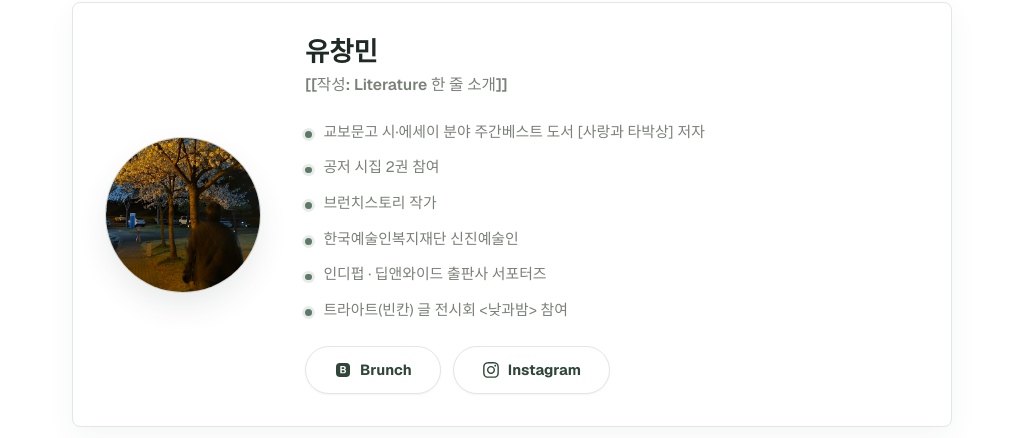
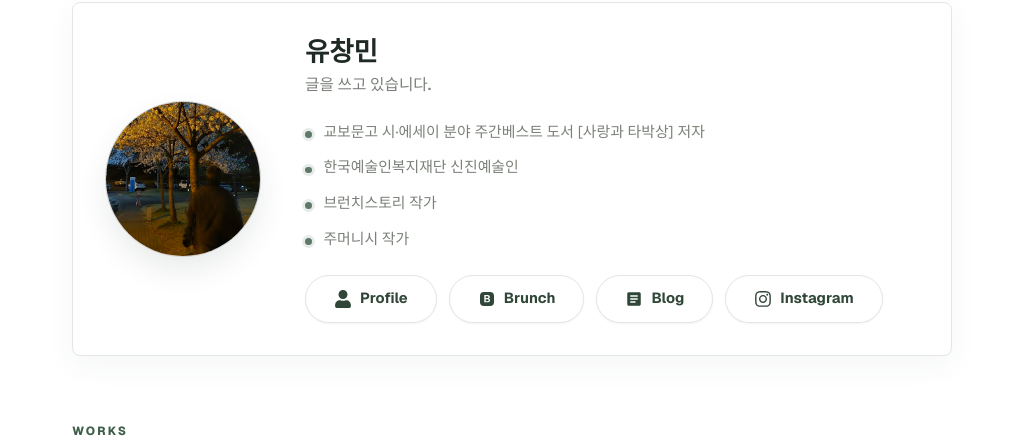
Before and after one commit to changchangdaero/first-deploy, a Next.js app: page /literature in a window 1280 px wide. Shown: the part 222-660 px from the top of the page, without its empty margins (128-1151 px from the left). Built offline with nearby package versions, Linux system fonts and the light colour scheme; no server answers.

Commit message:
feat : Literature About 정리 (한 줄 소개, 이력 4개, Profile·Brunch·Blog·Instagram 링크)
Co-Authored-By: Claude Opus 5.5 <noreply@anthropic.com>

```diff
--- a/src/components/LinkPills.tsx
+++ b/src/components/LinkPills.tsx
@@ -1,8 +1,9 @@
 // 링크 버튼 묶음: 프로필 링크를 기존 social-link-pill 디자인으로 그리고, 주소가 빈 링크는 숨깁니다.
 import Image from 'next/image';
 import type { IconType } from 'react-icons';
-import { FaGithub, FaInstagram } from 'react-icons/fa';
+import { FaGithub, FaInstagram, FaUser } from 'react-icons/fa';
 import { FiMail } from 'react-icons/fi';
+import { MdArticle } from 'react-icons/md';
 import { SiVelog } from 'react-icons/si';
 
 import type { LinkIcon, ProfileLink } from '@/data/links';
@@ -12,6 +13,8 @@ const ICONS: Record<Exclude<LinkIcon, 'brunch'>, IconType> = {
   mail: FiMail,
   velog: SiVelog,
   instagram: FaInstagram,
+  profile: FaUser,
+  blog: MdArticle,
 };
 
 function PillIcon({ icon }: { icon?: LinkIcon }) {
--- a/src/data/links.ts
+++ b/src/data/links.ts
@@ -4,10 +4,13 @@ export const links = {
   email: 'changchangdaero@naver.com',
   velog: '',
   brunch: 'https://brunch.co.kr/@changchangdaero',
+  blog: 'https://blog.naver.com/changchangdaero',
+  profile:
+    'https://search.naver.com/search.naver?where=nexearch&sm=tab_etc&mra=bjky&pkid=1&os=35402807&qvt=0&query=%EC%9C%A0%EC%B0%BD%EB%AF%BC',
   instagram: 'https://www.instagram.com/chang_y.u/',
 };
 
-export type LinkIcon = 'github' | 'mail' | 'velog' | 'brunch' | 'instagram';
+export type LinkIcon = 'github' | 'mail' | 'velog' | 'brunch' | 'instagram' | 'profile' | 'blog';
 
 export type ProfileLink = {
   label: string;
--- a/src/data/literature/profile.ts
+++ b/src/data/literature/profile.ts
@@ -1,23 +1,22 @@
 // Literature 프로필: "/literature" About 섹션의 사진, 소개, 이력, 링크를 관리합니다.
 import { links, type ProfileLink } from '@/data/links';
-import { todo } from '@/lib/todo';
 
 export const literatureProfile = {
   name: '유창민',
   // 사진 경로. 비워두면 사진 영역이 숨겨집니다.
   image: '/me.jpg',
-  headline: todo('Literature 한 줄 소개'),
+  headline: '글을 쓰고 있습니다.',
   summary: '',
   highlights: [
     '교보문고 시·에세이 분야 주간베스트 도서 [사랑과 타박상] 저자',
-    '공저 시집 2권 참여',
+    '한국예술인복지재단 신진예술인',
     '브런치스토리 작가',
-    '한국예술인복지재단 신진예술인',
-    '인디펍 · 딥앤와이드 출판사 서포터즈',
-    '트라아트(빈칸) 글 전시회 <낮과밤> 참여',
+    '주머니시 작가',
   ],
   links: [
+    { label: 'Profile', icon: 'profile', href: links.profile },
     { label: 'Brunch', icon: 'brunch', href: links.brunch },
+    { label: 'Blog', icon: 'blog', href: links.blog },
     { label: 'Instagram', icon: 'instagram', href: links.instagram },
   ] satisfies ProfileLink[],
 };
```
